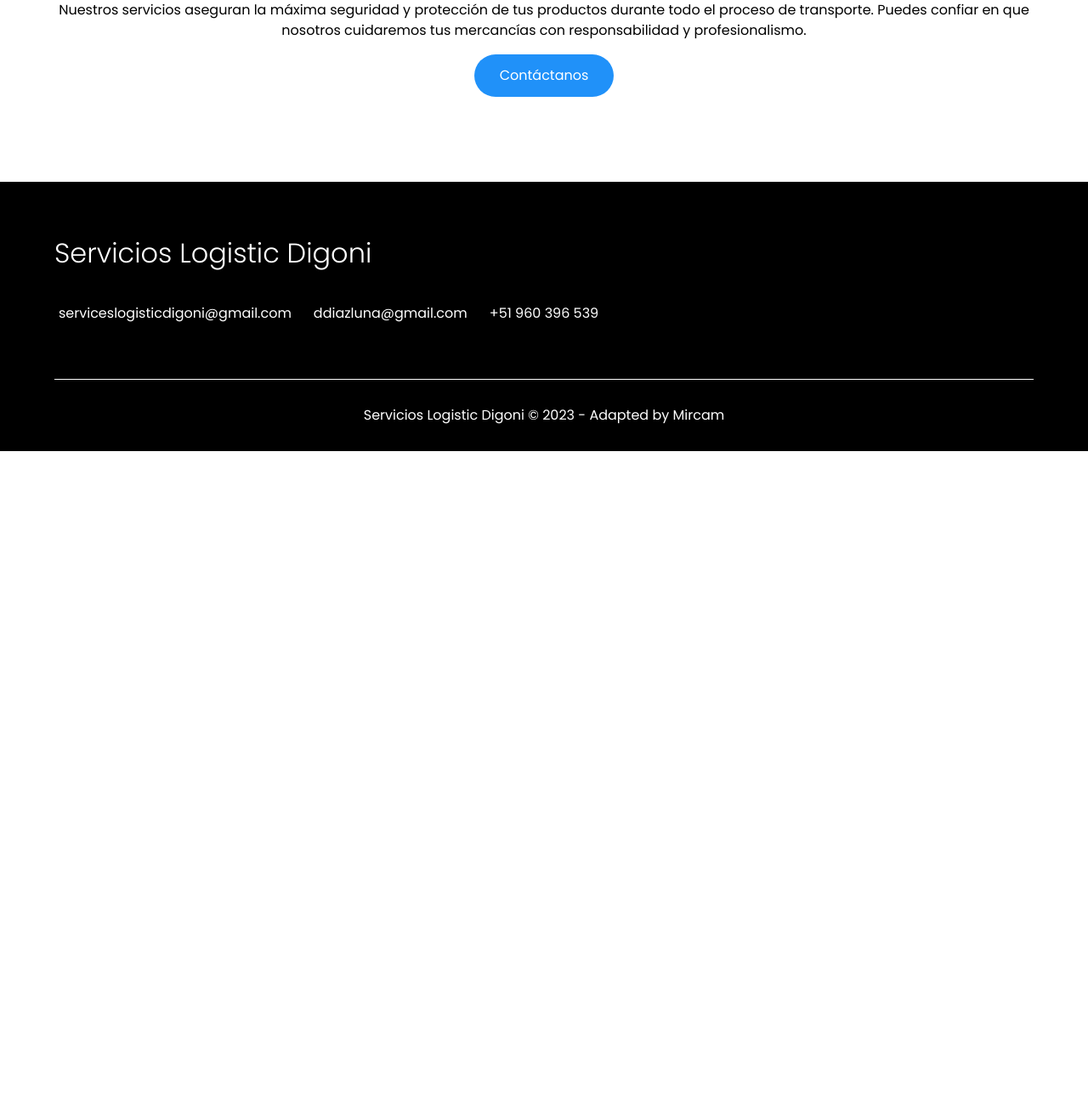
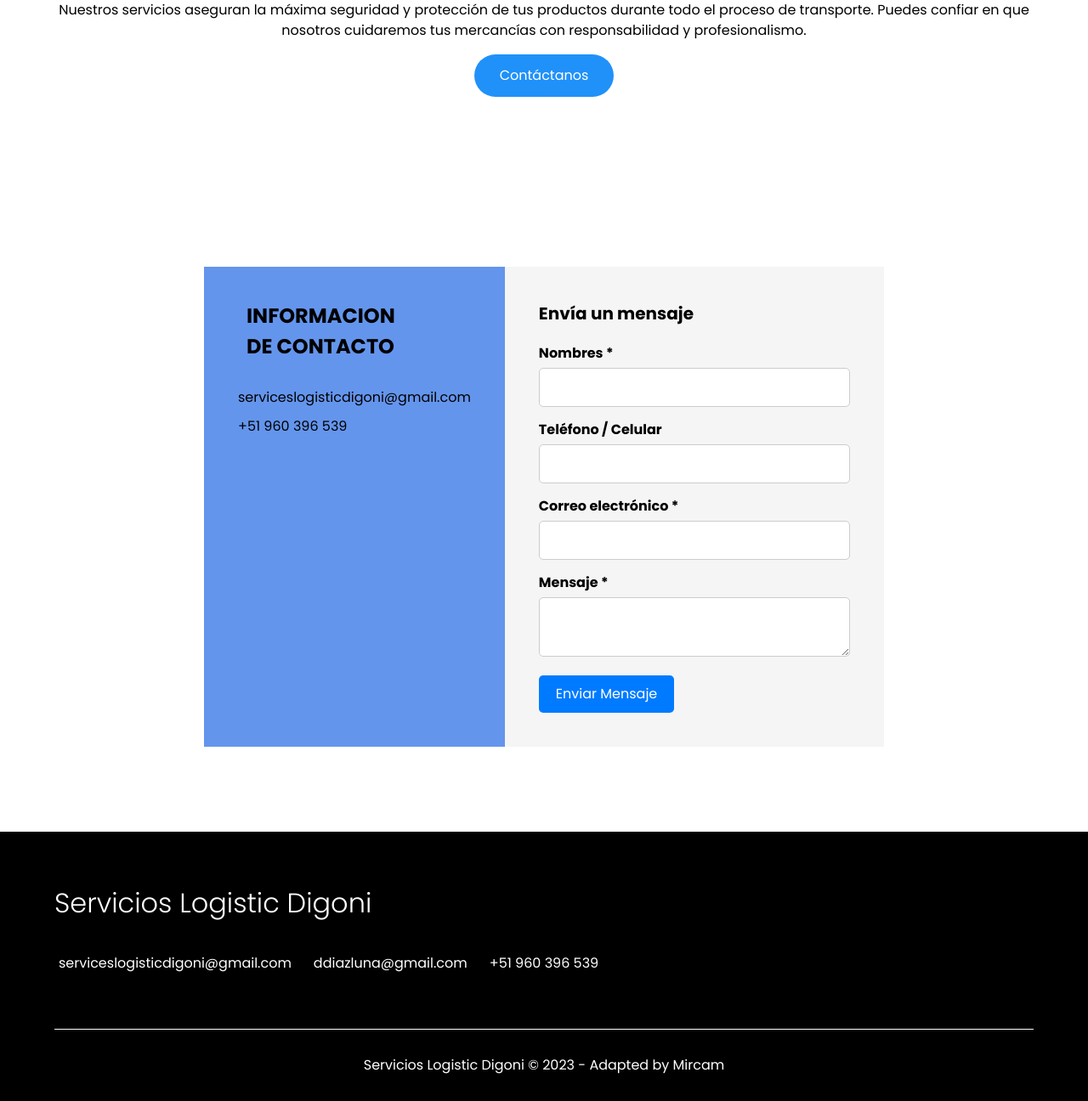
Before and after one commit to Vikernes27666/digoni, a PHP site: page / in a window 1280 px wide. Shown: the part 4748-6044 px from the top of the page at 85% size. Before the commit the page ends 5279 px from the top, so only its background shows below. Run offline with PHP 8.4, Linux system fonts and the light colour scheme.

Commit message:
Contact Form

```diff
--- a/css/style.css
+++ b/css/style.css
@@ -383,6 +383,117 @@ h1 {
   text-align: center;
 }
 
+
+/* Styles for the contact form */
+
+.form_wrap {
+  display: flex;
+  background-color: #fff;
+  padding: var(--padding-container);
+  /*box-shadow: 0 2px 10px rgba(0, 0, 0, 0.1);*/
+  /**border-radius: 10px;*/
+  overflow: hidden;
+  max-width: 800px;
+  margin: 0 auto;
+}
+
+.form_contact {
+  flex: 1;
+  padding: 40px;
+  box-sizing: border-box;
+  display: flex;
+  flex-direction: column;
+  /*border-radius: 10px;*/
+  background-color: whitesmoke;
+}
+
+.form_contact h2 {
+  margin-bottom: 20px;
+  font-size: 20px;
+}
+
+.user_info label {
+  display: block;
+  margin-bottom: 5px;
+  font-weight: bold;
+}
+
+.user_info input[type="text"],
+.user_info input[type="email"],
+.user_info textarea {
+  width: 100%;
+  padding: 10px;
+  margin-bottom: 15px;
+  border: 1px solid #ccc;
+  border-radius: 5px;
+  box-sizing: border-box;
+}
+
+.user_info input[type="button"] {
+  background-color: #007bff;
+  color: #fff;
+  border: none;
+  padding: 10px 20px;
+  border-radius: 5px;
+  cursor: pointer;
+}
+
+.user_info input[type="button"]:hover {
+  background-color: #0056b3;
+}
+
+/* Styles for contact information */
+
+.cantact_info {
+  background-color: #6495ed;
+  padding: 40px;
+  display: flex;
+  flex-direction: column;
+  align-items: flex-start;
+  /*border-radius: 10px;*/
+}
+
+.info_title {
+  display: flex;
+  align-items: center;
+  margin-bottom: 20px;
+}
+
+.info_title .fa {
+  font-size: 30px;
+  margin-right: 10px;
+}
+
+.info_title h2 {
+  font-size: 24px;
+  margin: 0;
+}
+
+.info_items p {
+  margin: 10px 0;
+  font-size: 16px;
+}
+
+
+/* Styles for small screen sizes */
+
+@media screen and (max-width: 768px) {
+  .form_wrap {
+      flex-direction: column;
+  }
+
+  .cantact_info, .form_contact {
+      padding: 15px;
+  }
+
+  .user_info input[type="text"],
+  .user_info input[type="email"],
+  .user_info textarea {
+      margin-bottom: 10px; /* Reducir el margen entre los campos */
+  }
+}
+
+
 /* Footer */
 
 .footer {
--- a/index.html
+++ b/index.html
@@ -384,6 +384,37 @@
       </section>
     </main>
 
+    <section class="form_wrap">
+      <section class="cantact_info">
+          <section class="info_title">
+              <span class="fa fa-user-circle"></span>
+              <h2>INFORMACION<br>DE CONTACTO</h2>
+          </section>
+          <section class="info_items">
+              <p><span class="fa fa-envelope"></span> serviceslogisticdigoni@gmail.com</p>
+              <p><span class="fa fa-mobile"></span> +51 960 396 539</p>
+          </section>
+      </section>
+      <section class="form_contact">
+          <h2>Envía un mensaje</h2>
+          <div class="user_info">
+              <label for="names">Nombres *</label>
+              <input type="text" id="names">
+
+              <label for="phone">Teléfono / Celular</label>
+              <input type="text" id="phone">
+
+              <label for="email">Correo electrónico *</label>
+              <input type="text" id="email">
+
+              <label for="mensaje">Mensaje *</label>
+              <textarea id="mensaje"></textarea>
+
+              <input type="button" value="Enviar Mensaje" id="btnSend">
+          </div>
+      </section>
+  </section>
+
     <footer class="footer">
       <div class="container">
         <div class="footer-contents">
```
